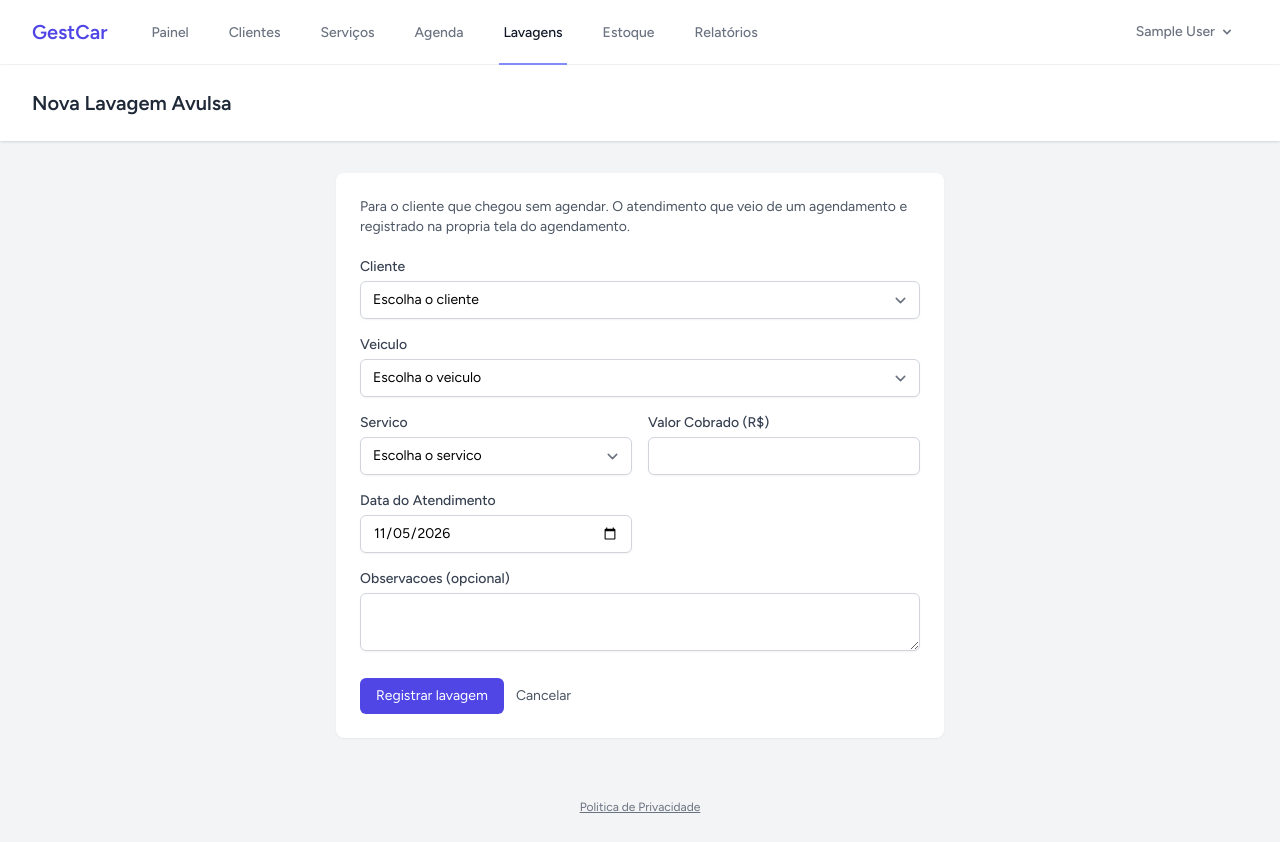
After one commit to Dreynr/HADS_AndreyNoetzoldRibeiro_Gestcar, a Laravel app: page /admin/lavagens/nova in a window 1280 px wide. The commit adds this page. Run offline with Laravel 12, Linux system fonts and the light colour scheme; a user stored in the database is signed in; tables that the repository leaves empty hold one stand-in row (values such as "Sample post"); style sheets or scripts are compiled from the project's sources.

Commit message:
B-09: lavagem avulsa e listagem com filtro por periodo
Registra o atendimento de quem chega sem agendar, com o veiculo validado contra o cliente escolhido.

A tela de lavagens lista o periodo com o total e indica a origem de cada uma.

```diff
--- /dev/null
+++ b/resources/views/admin/washes/create.blade.php
@@ -0,0 +1,102 @@
+<x-app-layout>
+    <x-slot name="header">
+        <h2 class="font-semibold text-lg sm:text-xl text-gray-800 leading-tight">Nova Lavagem Avulsa</h2>
+    </x-slot>
+
+    <div class="py-4 sm:py-8">
+        <div class="max-w-2xl mx-auto px-4 sm:px-6 lg:px-8">
+            <div class="bg-white overflow-hidden shadow-sm rounded-lg p-4 sm:p-6">
+
+                <p class="text-sm text-gray-600 mb-5">
+                    Para o cliente que chegou sem agendar. O atendimento que veio de um agendamento
+                    e registrado na propria tela do agendamento.
+                </p>
+
+                <form method="POST" action="{{ route('admin.washes.store') }}"
+                      x-data="{
+                          clientId: '{{ old('user_id') }}',
+                          serviceId: '{{ old('service_id') }}',
+                          amount: '{{ old('amount') }}',
+                          vehicles: @js($clients->mapWithKeys(fn ($c) => [$c->id => $c->vehicles->map(fn ($v) => ['id' => $v->id, 'label' => $v->model . ' - ' . $v->plate])->values()])),
+                          prices: @js($services->mapWithKeys(fn ($s) => [$s->id => number_format($s->price, 2, '.', '')])),
+                          get clientVehicles() { return this.vehicles[this.clientId] ?? [] },
+                          fillAmount() { this.amount = this.prices[this.serviceId] ?? '' }
+                      }">
+                    @csrf
+
+                    <div class="grid grid-cols-1 sm:grid-cols-2 gap-4">
+                        <div class="sm:col-span-2">
+                            <label for="user_id" class="block text-sm font-medium text-gray-700 mb-1">Cliente</label>
+                            <select id="user_id" name="user_id" x-model="clientId"
+                                    class="w-full text-sm border-gray-300 rounded-md shadow-sm focus:ring-indigo-500 focus:border-indigo-500">
+                                <option value="">Escolha o cliente</option>
+                                @foreach($clients as $client)
+                                    <option value="{{ $client->id }}">{{ $client->name }}</option>
+                                @endforeach
+                            </select>
+                            @error('user_id')<p class="text-xs text-red-600 mt-1">{{ $message }}</p>@enderror
+                        </div>
+
+                        <div class="sm:col-span-2">
+                            <label for="vehicle_id" class="block text-sm font-medium text-gray-700 mb-1">Veiculo</label>
+                            {{-- A lista reage ao cliente escolhido: so aparecem os carros dele. --}}
+                            <select id="vehicle_id" name="vehicle_id"
+                                    class="w-full text-sm border-gray-300 rounded-md shadow-sm focus:ring-indigo-500 focus:border-indigo-500">
+                                <option value="">Escolha o veiculo</option>
+                                <template x-for="v in clientVehicles" :key="v.id">
+                                    <option :value="v.id" x-text="v.label" :selected="v.id == '{{ old('vehicle_id') }}'"></option>
+                                </template>
+                            </select>
+                            <p class="text-xs text-gray-500 mt-1" x-show="clientId && clientVehicles.length === 0">
+                                Esse cliente ainda nao tem veiculo cadastrado.
+                            </p>
+                            @error('vehicle_id')<p class="text-xs text-red-600 mt-1">{{ $message }}</p>@enderror
+                        </div>
+
+                        <div>
+                            <label for="service_id" class="block text-sm font-medium text-gray-700 mb-1">Servico</label>
+                            <select id="service_id" name="service_id" x-model="serviceId" @change="fillAmount()"
+                                    class="w-full text-sm border-gray-300 rounded-md shadow-sm focus:ring-indigo-500 focus:border-indigo-500">
+                                <option value="">Escolha o servico</option>
+                                @foreach($services as $service)
+                                    <option value="{{ $service->id }}">{{ $service->name }} (R$ {{ number_format($service->price, 2, ',', '.') }})</option>
+                                @endforeach
+                            </select>
+                            @error('service_id')<p class="text-xs text-red-600 mt-1">{{ $message }}</p>@enderror
+                        </div>
+
+                        <div>
+                            <label for="amount" class="block text-sm font-medium text-gray-700 mb-1">Valor Cobrado (R$)</label>
+                            {{-- Vem preenchido com o preco do servico, mas o admin pode ajustar. --}}
+                            <input type="number" step="0.01" min="0" id="amount" name="amount" x-model="amount"
+                                   class="w-full text-sm border-gray-300 rounded-md shadow-sm focus:ring-indigo-500 focus:border-indigo-500">
+                            @error('amount')<p class="text-xs text-red-600 mt-1">{{ $message }}</p>@enderror
+                        </div>
+
+                        <div>
+                            <label for="performed_at" class="block text-sm font-medium text-gray-700 mb-1">Data do Atendimento</label>
+                            <input type="date" id="performed_at" name="performed_at" max="{{ today()->format('Y-m-d') }}"
+                                   value="{{ old('performed_at', today()->format('Y-m-d')) }}"
+                                   class="w-full text-sm border-gray-300 rounded-md shadow-sm focus:ring-indigo-500 focus:border-indigo-500">
+                            @error('performed_at')<p class="text-xs text-red-600 mt-1">{{ $message }}</p>@enderror
+                        </div>
+
+                        <div class="sm:col-span-2">
+                            <label for="notes" class="block text-sm font-medium text-gray-700 mb-1">Observacoes (opcional)</label>
+                            <textarea id="notes" name="notes" rows="2" maxlength="1000"
+                                      class="w-full text-sm border-gray-300 rounded-md shadow-sm focus:ring-indigo-500 focus:border-indigo-500">{{ old('notes') }}</textarea>
+                            @error('notes')<p class="text-xs text-red-600 mt-1">{{ $message }}</p>@enderror
+                        </div>
+                    </div>
+
+                    <div class="flex items-center gap-3 mt-5">
+                        <button type="submit" class="px-4 py-2.5 sm:py-2 text-sm bg-indigo-600 text-white rounded-md hover:bg-indigo-700 active:bg-indigo-800 touch-manipulation">
+                            Registrar lavagem
+                        </button>
+                        <a href="{{ route('admin.washes.index') }}" class="text-sm text-gray-600 hover:text-gray-900 py-1 touch-manipulation">Cancelar</a>
+                    </div>
+                </form>
+            </div>
+        </div>
+    </div>
+</x-app-layout>
--- a/resources/views/layouts/navigation.blade.php
+++ b/resources/views/layouts/navigation.blade.php
@@ -22,6 +22,9 @@
                         </x-nav-link>
                         <x-nav-link :href="route('admin.appointments.index')" :active="request()->routeIs('admin.appointments.*')">
                             Agenda
+                        </x-nav-link>
+                        <x-nav-link :href="route('admin.washes.index')" :active="request()->routeIs('admin.washes.*')">
+                            Lavagens
                         </x-nav-link>
                         <x-nav-link :href="route('admin.stock.index')" :active="request()->routeIs('admin.stock.*')">
                             Estoque
@@ -98,6 +101,9 @@
                 <x-responsive-nav-link :href="route('admin.appointments.index')" :active="request()->routeIs('admin.appointments.*')">
                     Agenda
                 </x-responsive-nav-link>
+                <x-responsive-nav-link :href="route('admin.washes.index')" :active="request()->routeIs('admin.washes.*')">
+                    Lavagens
+                </x-responsive-nav-link>
                 <x-responsive-nav-link :href="route('admin.stock.index')" :active="request()->routeIs('admin.stock.*')">
                     Estoque
                 </x-responsive-nav-link>
```
Also changed, not shown: resources/views/admin/washes/index.blade.php (added, +84 -0 lines), tests/Feature/StandaloneWashTest.php (added, +113 -0 lines).
